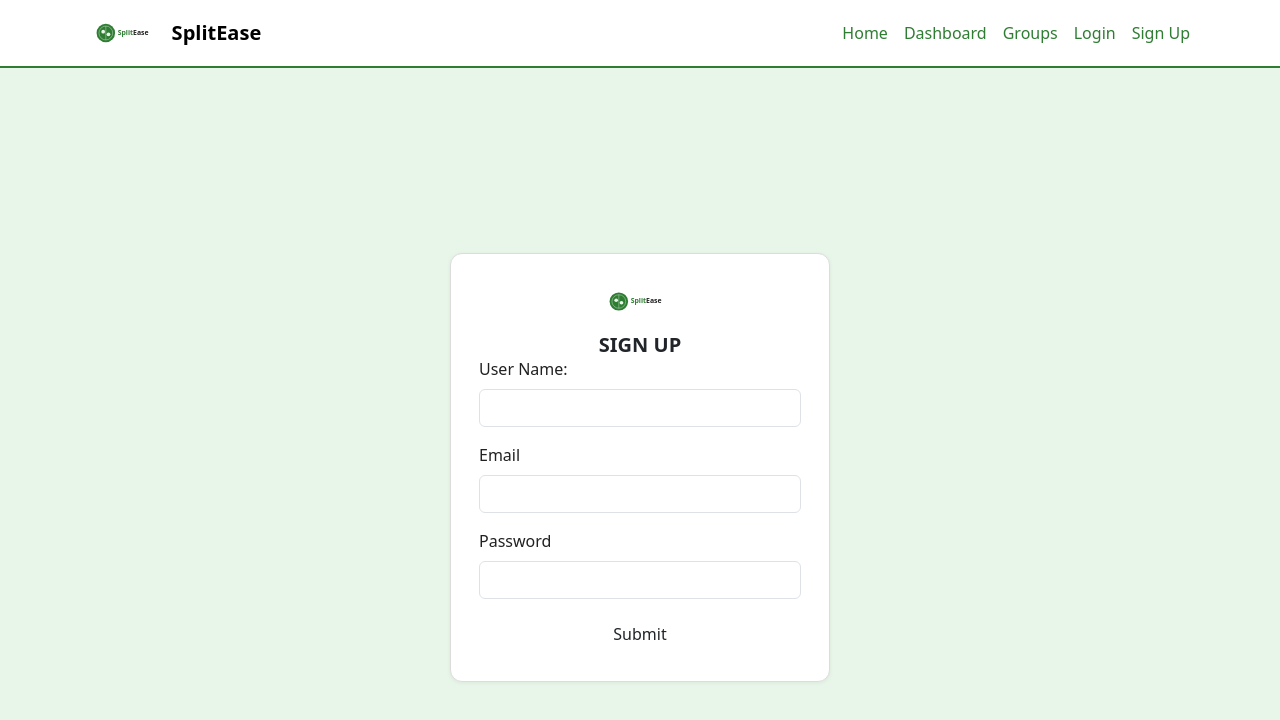
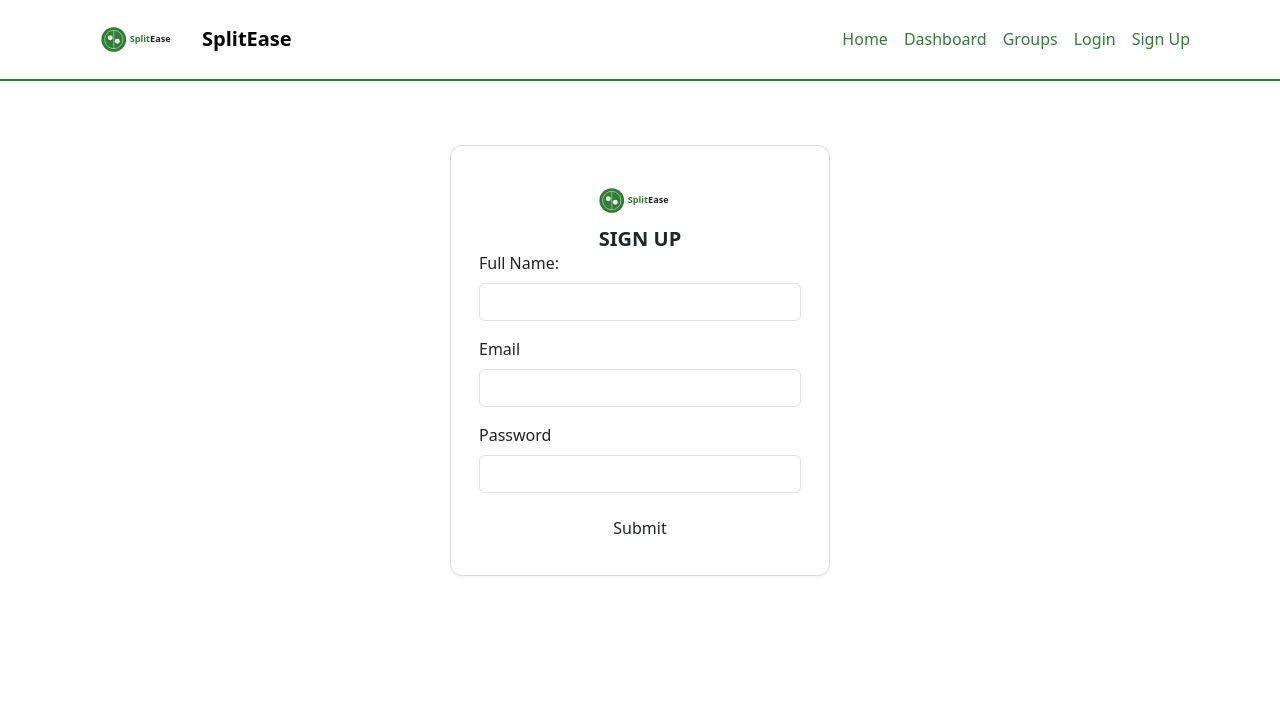
Before and after one commit to Sana3623/splitwise-clone, a React app in the folder frontend/: page /signup in a window 1280 px wide. Shown: the top 720 px of the page. Built offline with nearby package versions, Linux system fonts and the light colour scheme; the HTML template or start-up script is replaced by a standard one.

Commit message:
Updating login page and making changes in style

```diff
--- a/frontend/src/App.jsx
+++ b/frontend/src/App.jsx
@@ -1,7 +1,7 @@
 import React, { useState } from 'react'
 import { useEffect } from 'react'
 import { BrowserRouter as Router } from 'react-router-dom';
-import App1 from './app1/App1'
+import App1 from './router/App1'
 
 function App() {
 
--- a/frontend/src/components/Navbar.jsx
+++ b/frontend/src/components/Navbar.jsx
@@ -8,7 +8,7 @@ function Navbar() {
     <nav className="navbar navbar-expand-lg navbar-brand-custom">
             <div className="container">
                 <Link className="navbar-brand d-flex align-items-center" to="/">
-                    <img src={logo} alt="logo" className="nav-logo" />
+                    <img src={logo} alt="logo" className="custom-logo" />
                     <span className="brand-name">SplitEase</span>
                 </Link>
 
--- a/frontend/src/css/style.css
+++ b/frontend/src/css/style.css
@@ -3,7 +3,7 @@
 
 :root {
   --primary-green: #2e7d32;
-  --light-green: #e8f5e9;
+  --light-green: #87fa90;
   --dark-green: #1b5e20;
   --danger-red: #c62828;
   --light-red: #fdecea;
@@ -54,11 +54,12 @@ body {
    /* PAGE WRAPPER (Login / Signup) */
 
 .custom-wrapper {
-  min-height: 100vh;
+  min-height: 70vh;
   display: flex;
   align-items: center;
   justify-content: center;
-  background-color: var(--light-green);
+  /* background-color: var(--light-green); */
+
   padding: 20px;
 }
 
@@ -94,9 +95,9 @@ body {
 
 
 .custom-logo {
-  width: 90px;
+  width: 120px;
   height: auto;
-  margin-bottom: 12px;
+  /* margin-bottom: 12px; */
 }
 
 
--- a/frontend/src/pages/Login.jsx
+++ b/frontend/src/pages/Login.jsx
@@ -22,6 +22,11 @@ function Login() {
         console.log(result)
 
         setFormData({ user_email: "", user_password: "" })
+         if(response.status != 200){
+            alert(result.message)
+        }else{
+            alert(result.message)
+        }
     }
 
     return (
--- a/frontend/src/pages/Signup.jsx
+++ b/frontend/src/pages/Signup.jsx
@@ -22,6 +22,11 @@ function Signup() {
         console.log(result)
 
         setFormData({ user_name: "", user_email: "", user_password: "" })
+         if(response.status != 200){
+            alert(result.message)
+        }else{
+            alert(result.message)
+        }
     }
 
     return (
@@ -32,7 +37,7 @@ function Signup() {
                     <h3 className="card-title ">SIGN UP</h3>
 
                     <div className='mb-3'>
-                        <label className='form-label'>User Name:</label>
+                        <label className='form-label'>Full Name:</label>
                         <input value={formData.user_name} type="text" name="user_name" onChange={txtBxHandler} className='form-control' />
                     </div>
                     <div className='mb-3'>
```
Also changed, not shown: frontend/src/router/App1.jsx (renamed from frontend/src/app1/App1.jsx), 1 other file (tests, documents, lock files or other folders).
